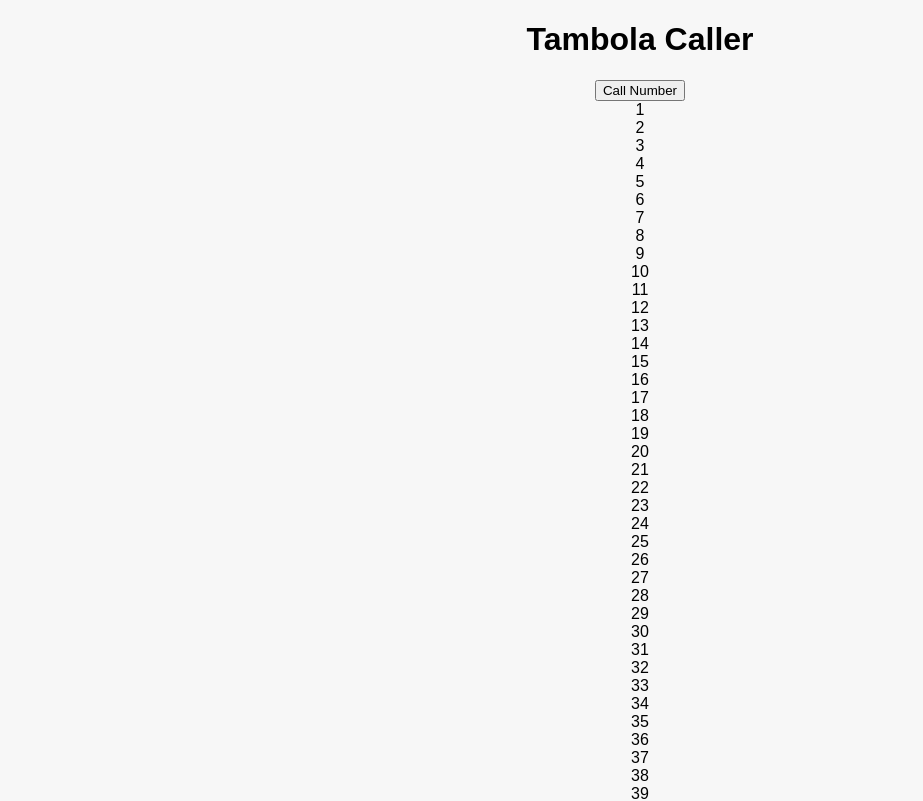
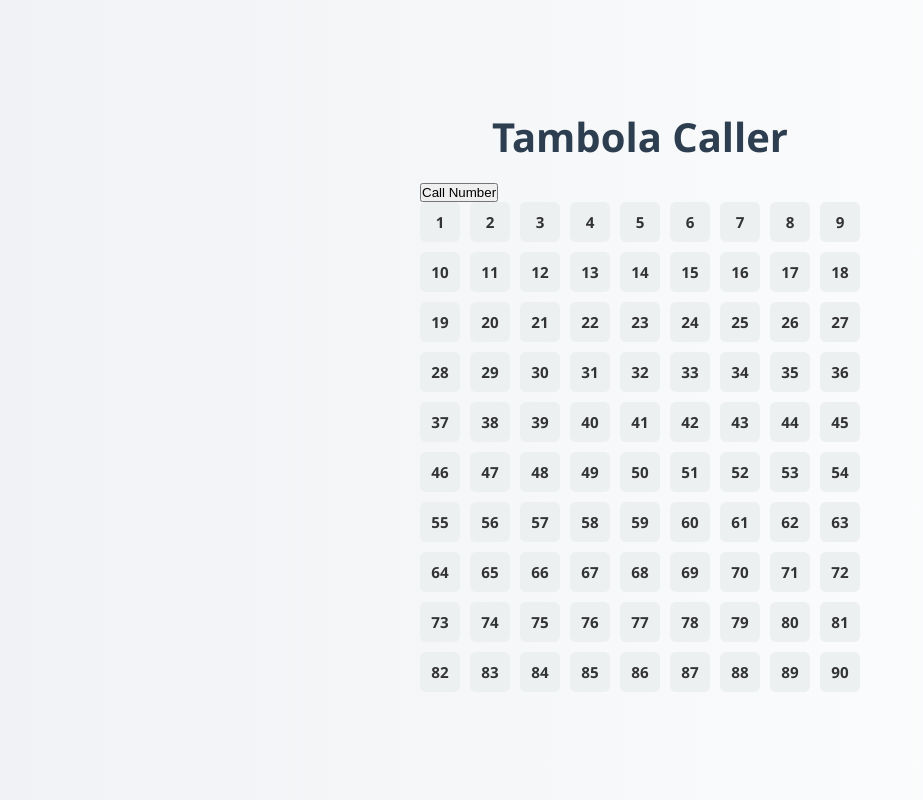
Before and after one commit to SourabhDubey1991/tambola-app, a React (Vite) app: page / in a window 1280 px wide. Shown: the top 801 px of the page, without its empty margins (0-923 px from the left). Built offline with nearby package versions, Linux system fonts and the light colour scheme; no server answers.

Commit message:
Update style.css

```diff
--- a/style.css
+++ b/style.css
@@ -1,30 +1,71 @@
+/* Reset default margins and paddings */
+* {
+  box-sizing: border-box;
+  margin: 0;
+  padding: 0;
+}
+
 body {
-  font-family: sans-serif;
-  background: #f7f7f7;
+  font-family: 'Segoe UI', sans-serif;
+  background: linear-gradient(to right, #f0f2f5, #ffffff);
+  display: flex;
+  justify-content: center;
+  align-items: center;
+  flex-direction: column;
+  padding: 2rem;
+  min-height: 100vh;
+  color: #333;
+}
+
+h1 {
+  font-size: 2.5rem;
+  color: #2c3e50;
+  margin-bottom: 1rem;
   text-align: center;
 }
 
-.app {
-  padding: 2rem;
+#call-btn {
+  padding: 12px 24px;
+  font-size: 1rem;
+  background: #007bff;
+  color: white;
+  border: none;
+  border-radius: 8px;
+  cursor: pointer;
+  transition: background 0.3s ease;
+  margin-bottom: 1.5rem;
 }
 
-.ticket {
-  display: inline-block;
-  margin: 1rem auto;
+#call-btn:hover {
+  background: #0056b3;
 }
 
-.row {
-  display: flex;
+.number-display {
+  font-size: 4rem;
+  color: #e74c3c;
+  font-weight: bold;
+  margin-bottom: 1.5rem;
+  text-shadow: 1px 1px 3px rgba(0, 0, 0, 0.1);
 }
 
-.cell {
-  width: 40px;
-  height: 40px;
-  margin: 2px;
-  background: #fff;
-  border: 1px solid #ccc;
-  display: flex;
-  align-items: center;
-  justify-content: center;
+.grid {
+  display: grid;
+  grid-template-columns: repeat(auto-fill, minmax(40px, 1fr));
+  max-width: 450px;
+  gap: 10px;
+}
+
+.grid div {
+  background-color: #ecf0f1;
+  padding: 10px;
+  border-radius: 6px;
+  text-align: center;
   font-weight: bold;
+  transition: background 0.3s;
+  font-size: 0.95rem;
 }
+
+.grid div.called {
+  background-color: #27ae60;
+  color: white;
+}
```
